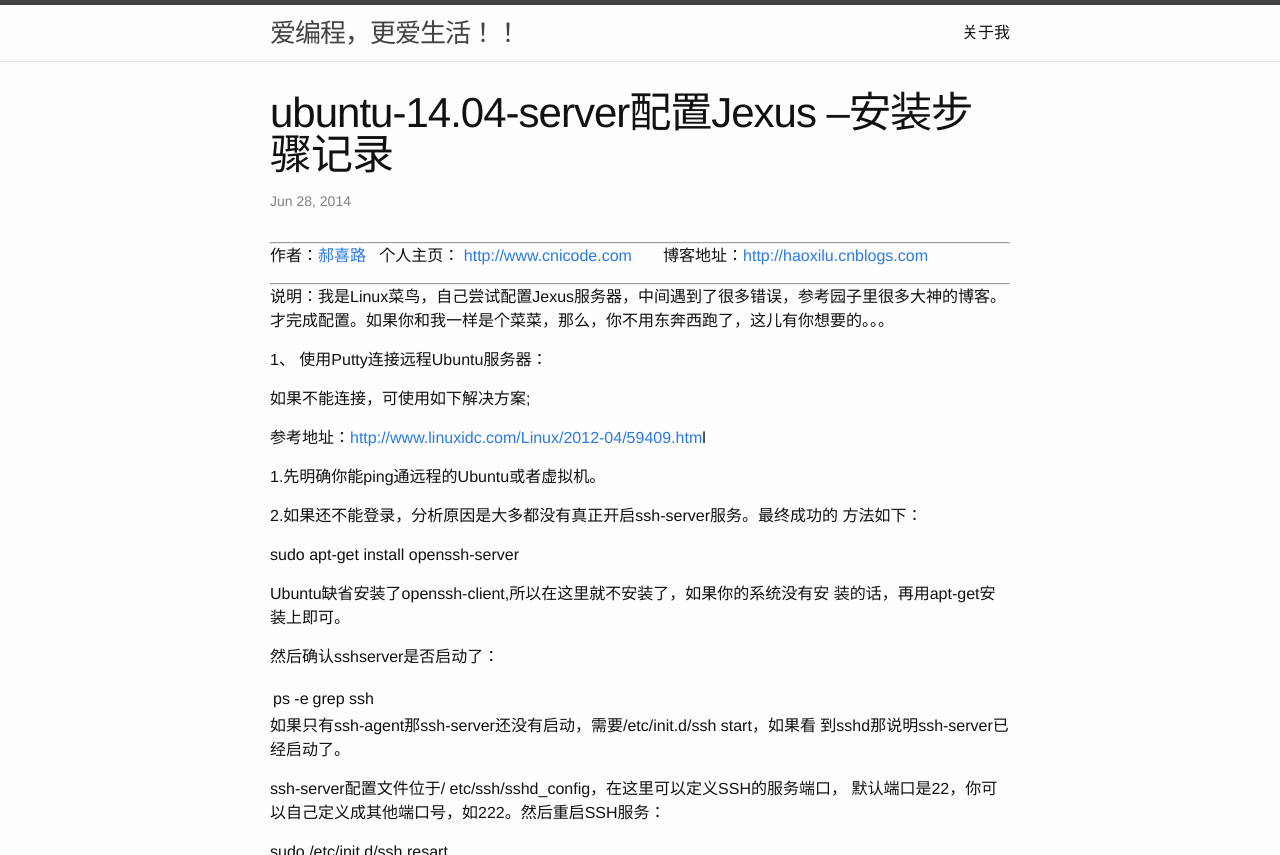
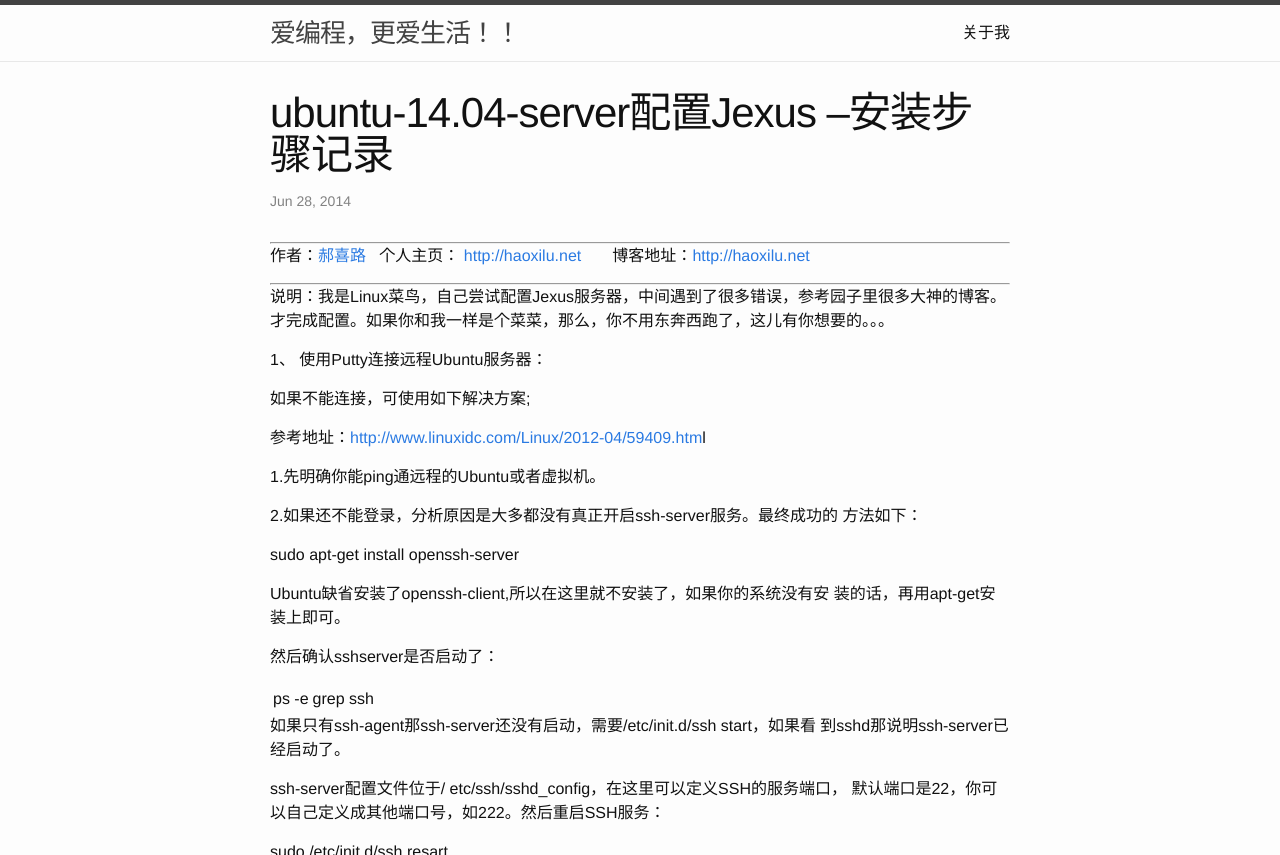
Before and after one commit to haoxilu/haoxilu.github.io, a Jekyll site: the page built from _posts/jexus/2014-06-28-ubuntu-14-server-jexus.md, in a window 1280 px wide and 900 px high, cut to the strip 0-855 px from the top of the window. Built offline with Jekyll 4.4.1, drawn with Linux system fonts in a browser that asks for light colours; comment, search, counter and statistics services are not loaded; some of the changed lines change nothing that is shown.

Commit message:
文章归档

```diff
--- a/_posts/2014-06-28-ubuntu-14-server-jexus.md
+++ b/_posts/jexus/2014-06-28-ubuntu-14-server-jexus.md
@@ -6,7 +6,7 @@
 ---
 * * *
 
-作者：[郝喜路](http://weibo.com/haoxilu)&nbsp;&nbsp; 个人主页：[ http://www.cnicode.com ](http://www.cnicode.com/)&nbsp;&nbsp;&nbsp;&nbsp;&nbsp; 博客地址：[http://haoxilu.cnblogs.com](http://haoxilu.cnblogs.com/)&nbsp;&nbsp;&nbsp;
+作者：[郝喜路](http://weibo.com/haoxilu)&nbsp;&nbsp; 个人主页：[ http://haoxilu.net ](http://haoxilu.net/)&nbsp;&nbsp;&nbsp;&nbsp;&nbsp; 博客地址：[http://haoxilu.net](http://haoxilu.net)&nbsp;&nbsp;&nbsp;
 
 * * *
 
```
Also changed, not shown: _posts/post/2015-12-18-tencent-public-good-404.md (renamed from _posts/2015-12-18-tencent-public-good-404.md).
